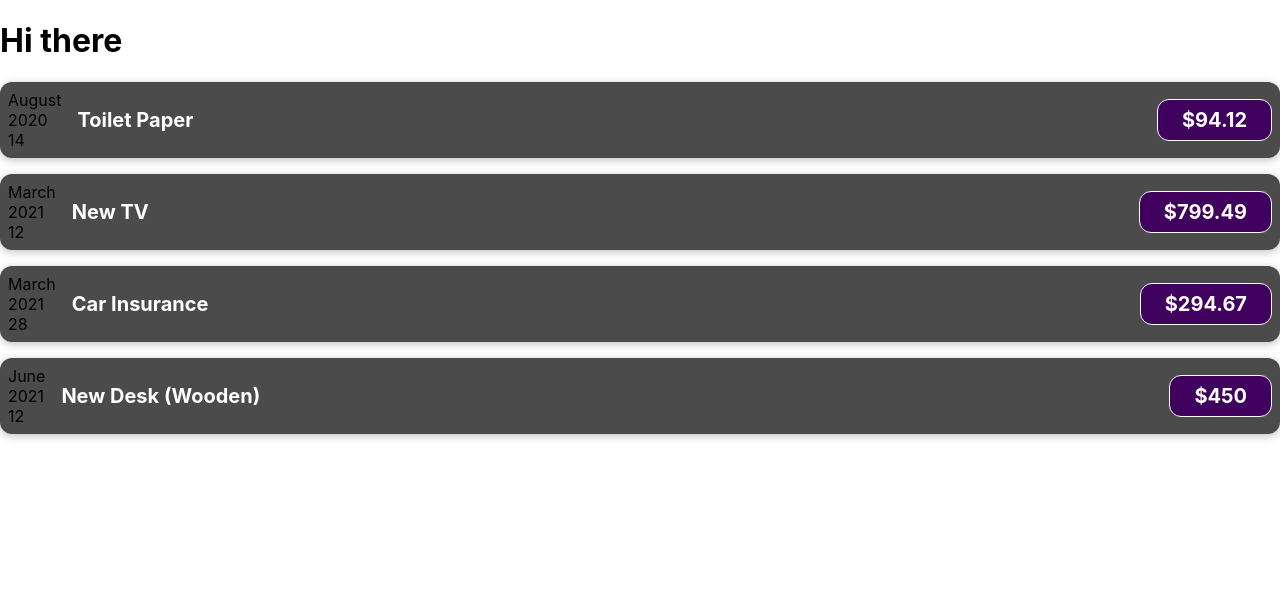
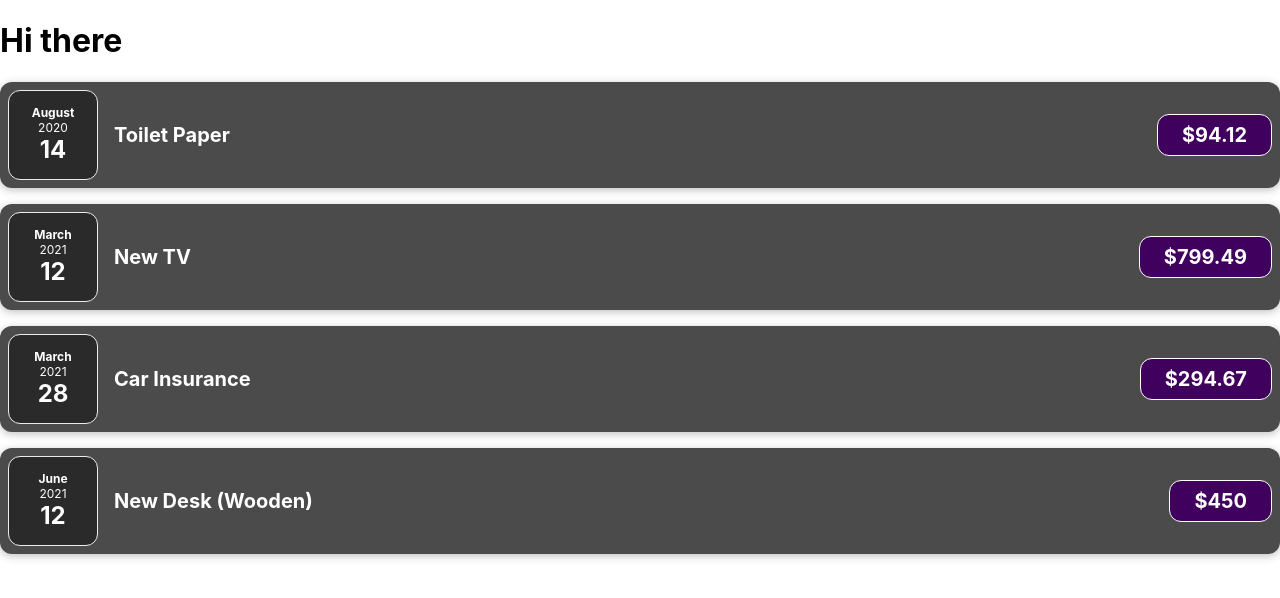
Before and after one commit to imran-farooq7/expense-tracker, a React (Create React App) app: page / in a window 1280 px wide. Shown: the top 598 px of the page. Built offline with nearby package versions, Linux system fonts and the light colour scheme.

Commit message:
orgranaizing compoents files

```diff
--- /dev/null
+++ b/src/components/Expenses/ExpenseDate.css
@@ -0,0 +1,26 @@
+.expense-date {
+  display: flex;
+  flex-direction: column;
+  width: 5.5rem;
+  height: 5.5rem;
+  border: 1px solid #ececec;
+  background-color: #2a2a2a;
+  color: white;
+  border-radius: 12px;
+  align-items: center;
+  justify-content: center;
+}
+
+.expense-date__month {
+  font-size: 0.75rem;
+  font-weight: bold;
+}
+
+.expense-date__year {
+  font-size: 0.75rem;
+}
+
+.expense-date__day {
+  font-size: 1.5rem;
+  font-weight: bold;
+}
--- /dev/null
+++ b/src/components/Expenses/ExpenseDate.js
@@ -0,0 +1,20 @@
+import "./ExpenseDate.css"
+
+function ExpenseDate(props) {
+    const month = props.date.toLocaleString("en-US", {
+			month: "long",
+		});
+		const day = props.date.toLocaleString("en-US", {
+			day: "2-digit",
+		});
+		const year = props.date.getFullYear();
+    return (
+			<div className="expense-date">
+				<div className="expense-date__month">{month}</div>
+				<div className="expense-date__year">{year}</div>
+				<div className="expense-date__day">{day}</div>
+			</div>
+		);
+}
+
+export default ExpenseDate
--- a/src/components/ExpenseItem.js
+++ b/src/components/Expenses/ExpenseItem.js
@@ -1,20 +1,11 @@
+import ExpenseDate from "./ExpenseDate"
 import "./ExpenseItem.css"
 
 function ExpenseItem(props) {
-	const month = props.date.toLocaleString("en-US", {
-		month: "long",
-	});
-	const day = props.date.toLocaleString("en-US", {
-		day: "2-digit",
-	})
-	const year = props.date.getFullYear()
+
     return (
 			<div className="expense-item">
-				<div>
-					<div>{month}</div>
-					<div>{year}</div>
-					<div>{day}</div>
-				</div>
+				<ExpenseDate date={props.date} />
 				<div className="expense-item__description">
 					<h2>{props.title}</h2>
 					<div className="expense-item__price">${props.amount}</div>
--- a/src/index.js
+++ b/src/index.js
@@ -1,11 +1,6 @@
-import React from 'react';
+
 import ReactDOM from 'react-dom';
 import './index.css';
 import App from './App';
 
-ReactDOM.render(
-  <React.StrictMode>
-    <App />
-  </React.StrictMode>,
-  document.getElementById('root')
-);
+ReactDOM.render(<App />,document.getElementById('root'));
```
Also changed, not shown: src/App.js (+28 -1 lines), src/components/Expenses/ExpenseItem.css (renamed from src/components/ExpenseItem.css).
